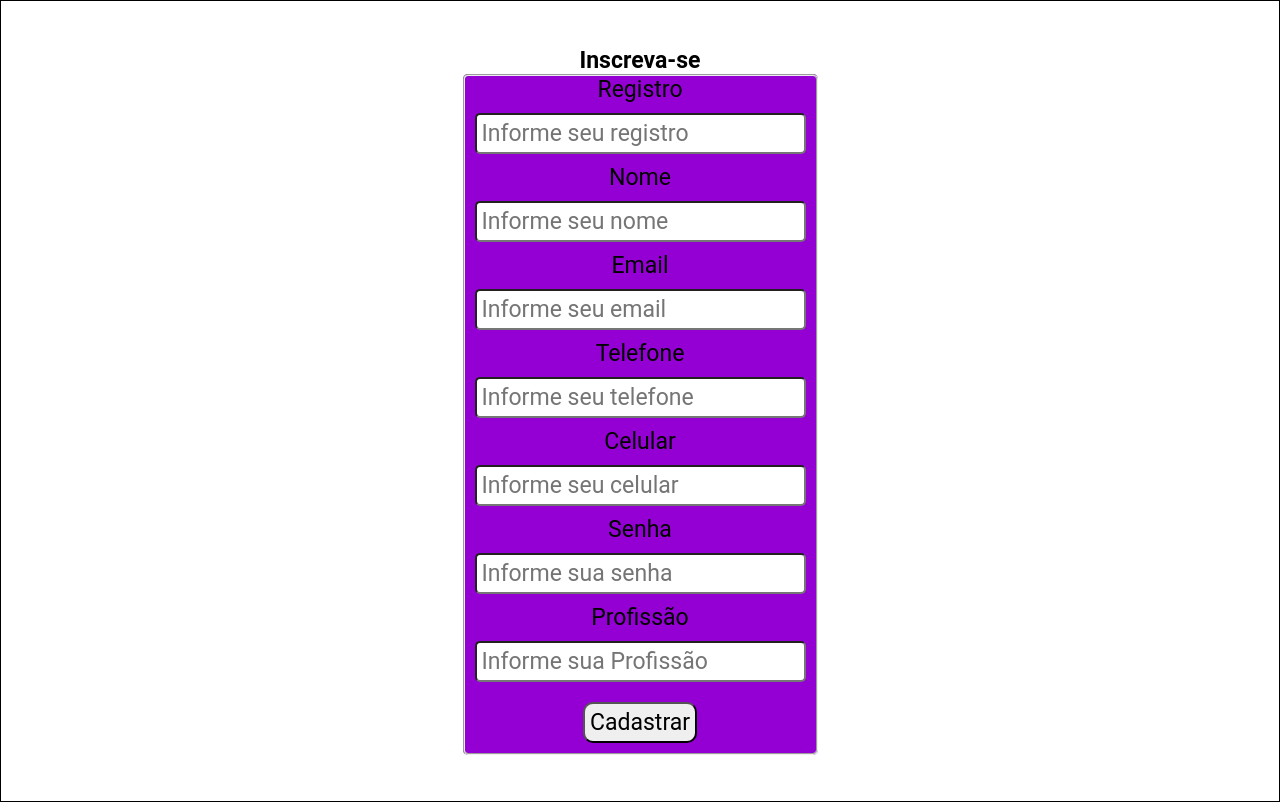
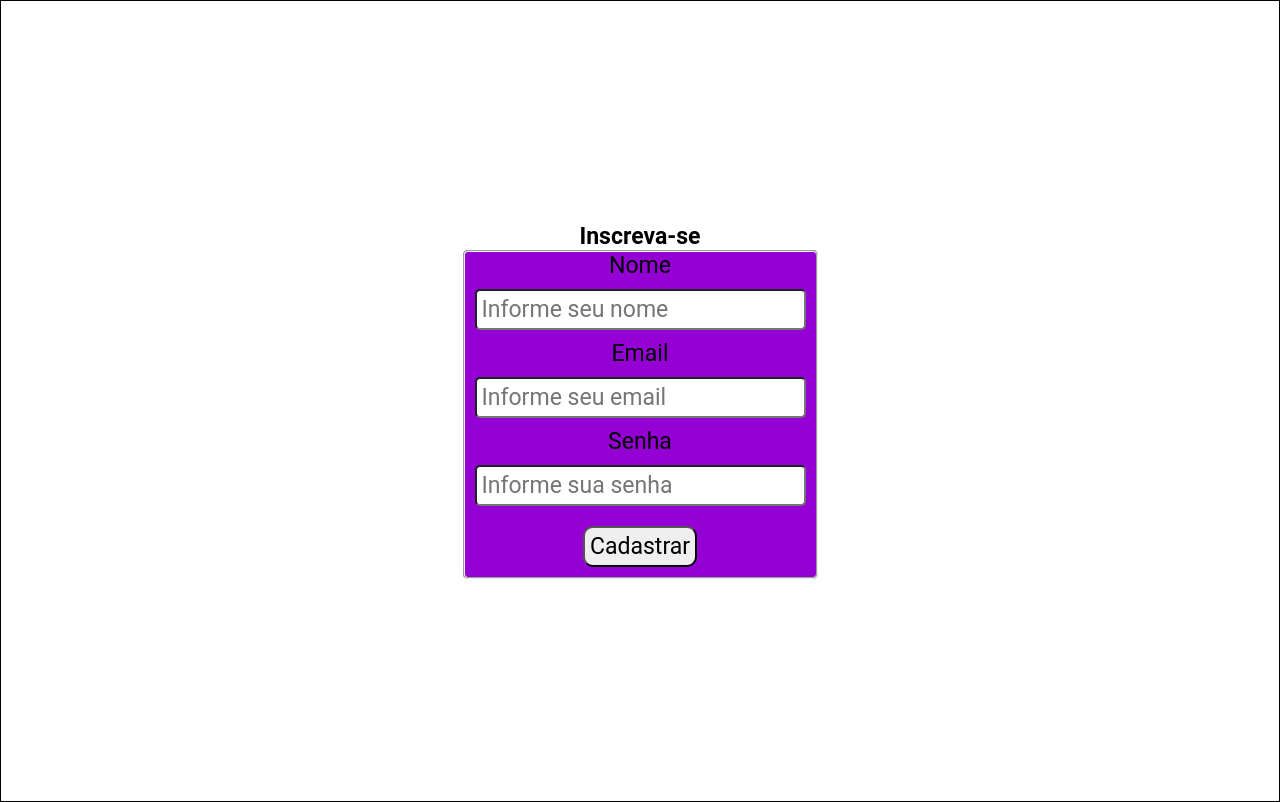
Before and after one commit to Anarkho/Gama_Academy, a React (Create React App) app: page /signup in a window 1280 px wide. Built offline with nearby package versions, Linux system fonts and the light colour scheme.

Commit message:
criando componente loader e ajustando tela

```diff
--- /dev/null
+++ b/src/components/Loader/index.tsx
@@ -0,0 +1,19 @@
+import ImgLoading from '../../img/Curve-Loading.gif'
+
+function Loader() {
+  return (
+    <div
+      style={{
+        height: "100vh",
+        width: "100vw",
+        display: "flex",
+        justifyContent: "center",
+        alignItems: "center",
+      }}
+    >
+      <img src={ImgLoading} alt="loading" />
+    </div>
+  );
+}
+
+export default Loader;
--- a/src/views/SignIn/index.tsx
+++ b/src/views/SignIn/index.tsx
@@ -1,19 +1,66 @@
-import React from "react";
+import React, { useState, useCallback, FormEvent } from "react";
+import { Link } from "react-router-dom";
+import { useNavigate } from "react-router-dom";
+import { toast } from "react-toastify";
+import Loader from "../../components/Loader";
+import { api } from "../../services/api";
 import { Container } from "./style";
 
+interface IData {
+  email: string;
+  senha: string;
+}
 const SignIn: React.FC = () => {
+  const [data, setData] = useState<IData>({} as IData);
+  const [load, setLoad] = useState(false);
+  const navigate = useNavigate();
+
+  const handleSubmit = useCallback(
+    (e: FormEvent<HTMLFormElement>) => {
+      e.preventDefault();
+      setLoad(true);
+      api
+        .post("", data)
+        .then((response) => {
+          if (response.status === 200) {
+            toast.success("Logado com sucesso!", {
+              hideProgressBar: false,
+            });
+            navigate("/");
+          }
+        })
+        .catch((err) => {
+          toast.error("Oops algo deu errado!");
+        })
+        .finally(() => setLoad(false));
+    },
+    [data, navigate]
+  );
+
+  if (load) {
+    return <Loader />;
+  }
   return (
     <Container>
       <h1>Logar</h1>
-      <form onSubmit={() => alert("teste")}>
+      <form onSubmit={handleSubmit}>
         <fieldset>
           <label htmlFor="">Email</label>
-          <input type="email" placeholder="Informe seu email" />
+          <input
+            type="email"
+            placeholder="Informe seu email"
+            onChange={(e) => setData({ ...data, email: e.target.value })}
+          />
           <label htmlFor="">Senha</label>
-          <input type="password" placeholder="Informe sua senha" />
-          <input type="submit" value="Cadastrar" />
+          <input
+            type="password"
+            placeholder="Informe sua senha"
+            onChange={(e) => setData({ ...data, senha: e.target.value })}
+          />
+          <input type="submit" value="Logar" />
         </fieldset>
       </form>
+      <Link to="/signup">Clique para se cadastrar</Link>
     </Container>
   );
 };
--- a/src/views/SignUp/index.tsx
+++ b/src/views/SignUp/index.tsx
@@ -3,15 +3,12 @@ import { Container } from "./style";
 import { toast } from "react-toastify";
 import { api } from "../../services/api";
 import { useNavigate } from "react-router-dom";
+import Loader from "../../components/Loader";
 
 interface IData {
-  registro: string;
   name: string;
   email: string;
-  telefone: string;
-  celular: string;
   senha: string;
-  profissão: string;
 }
 
 const SignUp: React.FC = () => {
@@ -29,8 +26,8 @@ const SignUp: React.FC = () => {
           if (response.status === 200) {
             toast.success("Cadastro realizado com sucesso!", {
               hideProgressBar: false,
-              onClose: () => navigate("/signin"),
             });
+            navigate("/signin");
           }
         })
         .catch((err) => {
@@ -42,7 +39,7 @@ const SignUp: React.FC = () => {
   );
 
   if (load) {
-    return <div>carregando...</div>;
+    return <Loader />;
   }
 
   return (
@@ -50,12 +47,6 @@ const SignUp: React.FC = () => {
       <h1>Inscreva-se</h1>
       <form onSubmit={handleSubmit}>
         <fieldset>
-          <label htmlFor="">Registro</label>
-          <input
-            type="text"
-            placeholder="Informe seu registro"
-            onChange={(e) => setData({ ...data, registro: e.target.value })}
-          />
           <label htmlFor="">Nome</label>
           <input
             type="text"
@@ -68,29 +59,11 @@ const SignUp: React.FC = () => {
             placeholder="Informe seu email"
             onChange={(e) => setData({ ...data, email: e.target.value })}
           />
-          <label htmlFor="">Telefone</label>
-          <input
-            type="tel"
-            placeholder="Informe seu telefone"
-            onChange={(e) => setData({ ...data, telefone: e.target.value })}
-          />
-          <label htmlFor="">Celular</label>
-          <input
-            type="tel"
-            placeholder="Informe seu celular"
-            onChange={(e) => setData({ ...data, celular: e.target.value })}
-          />
           <label htmlFor="">Senha</label>
           <input
             type="password"
             placeholder="Informe sua senha"
             onChange={(e) => setData({ ...data, senha: e.target.value })}
-          />
-          <label htmlFor="">Profissão</label>
-          <input
-            type="text"
-            placeholder="Informe sua Profissão"
-            onChange={(e) => setData({ ...data, profissão: e.target.value })}
           />
           <input type="submit" value="Cadastrar" />
         </fieldset>
```
Also changed, not shown: src/components/Form/index.tsx (added, +9 -0 lines), src/img/Curve-Loading.gif (added).
